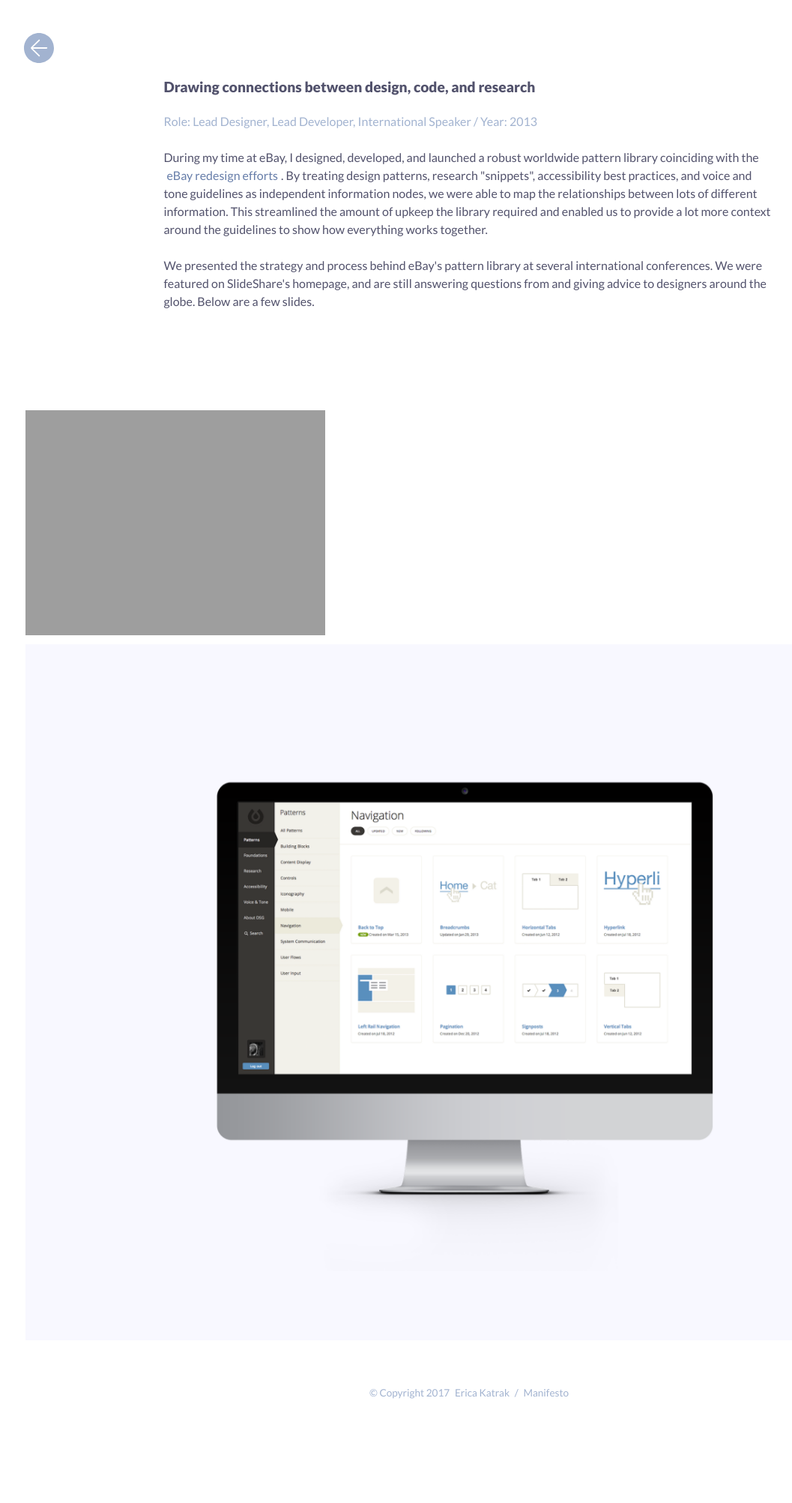
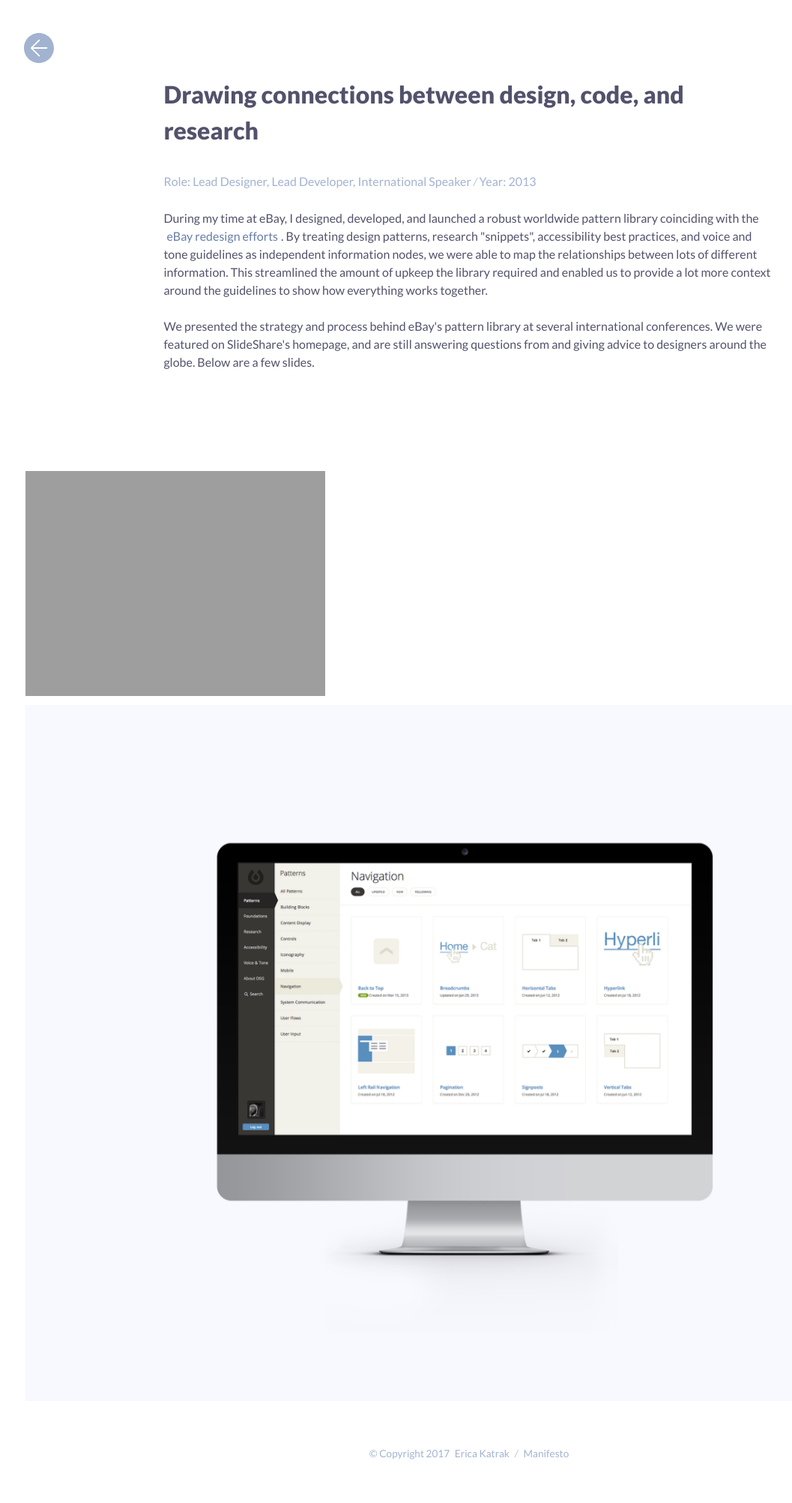
Before and after one commit to ericakatrak/ericakatrak.github.io, a Jekyll site: the page built from _posts/2016-09-01-epl.md, in a window 1280 px wide. Shown: the whole page at 75% size, without its empty margins (12-1069 px from the left). Built offline with Jekyll 4.4.1, drawn with Linux system fonts in a browser that asks for light colours; some web fonts are replaced; before the commit the page ends 1922 px from its top, so only the background shows below that.

Commit message:
style update

```diff
--- a/_includes/head.html
+++ b/_includes/head.html
@@ -12,6 +12,7 @@
 
     <link rel="stylesheet" href="{{ site.url }}/css/style.css">
     <link href="https://fonts.googleapis.com/css?family=lato:400,900" rel="stylesheet">
+    <link href="https://fonts.googleapis.com/css?family=Playfair+Display:400i" rel="stylesheet">
 
     <script src="{{ site.url }}/js/modernizr.custom.js"></script>
 </head>
--- a/css/style.css
+++ b/css/style.css
@@ -27,14 +27,24 @@ h1, h2, h3 {
 	margin-bottom: 1em;
 	font-weight: 900;
 }
-h1 {font-size: 1.2em;}
-section.intro h1 {font-weight: 400;}
+h1 {font-size: 2em;}
+section.intro h1 {margin-bottom: 0;}
 h2 {
   font-size: .85em;
   text-transform: uppercase;
   letter-spacing: 1px;
 }
-h3 {font-size: .75em;}
+h3 {
+  font-size: .75em;
+  text-transform: uppercase;
+  letter-spacing: 1px;
+}
+
+span {
+  font-style: italic;
+  font-family: "Playfair Display", "Playfair", serif;
+  margin-bottom: 2em;
+}
 
 p {margin-bottom: 1.5em;}
 
--- a/index.html
+++ b/index.html
@@ -3,7 +3,9 @@ layout: default
 ---
 
 <section class="intro">
-  <h1>Erica Katrak works at the intersection of design, research, and code. She's currently partnering with some amazing people at Adobe to reimagine the world of digital storytelling.</h1>
+  <h1>Erica Katrak</h1>
+  <h2>works at the intersection of design, research, and code</h2>
+  <!-- <p>She's currently partnering with some amazing people at Adobe to reimagine the world of digital storytelling.</p> -->
   <p>
     <a href="https://spark.adobe.com" target="_blank">Adobe Spark</a>
     <span class="lt">&nbsp;/&nbsp;</span>
```
